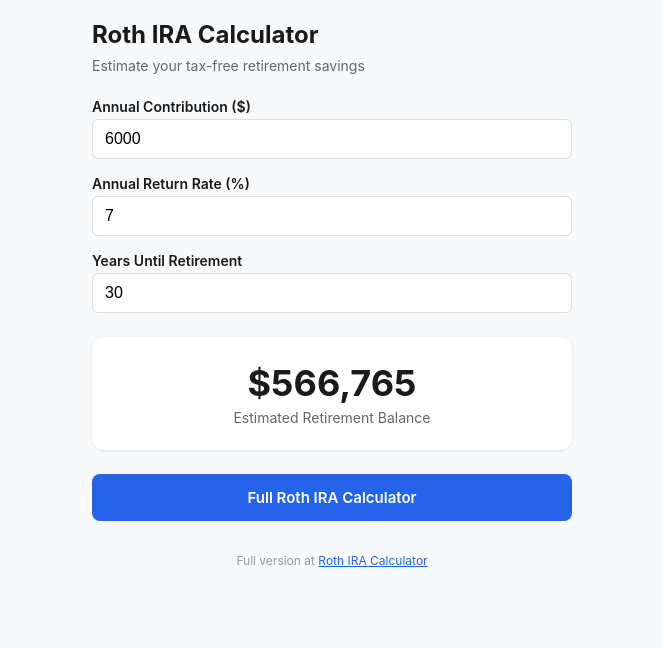
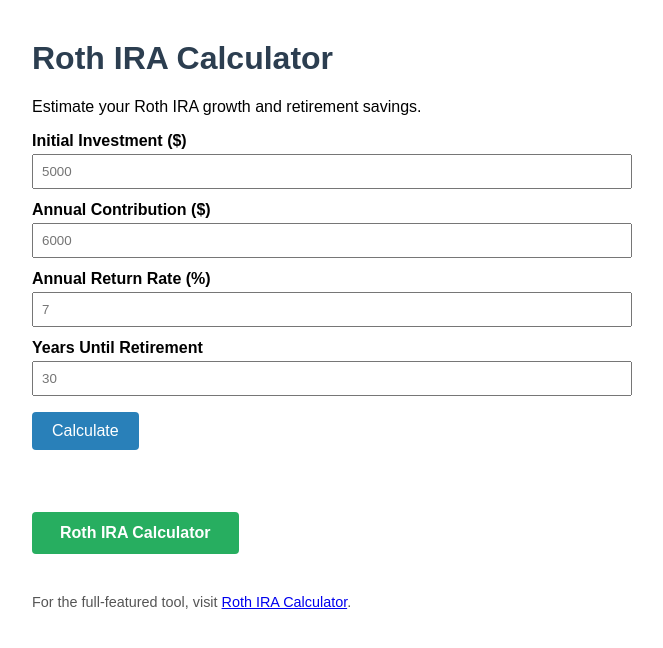
Before and after one commit to wsmhj/roth-ira-calculator, a plain HTML site: page index.html in a window 1280 px wide. Shown: the whole page, without its empty margins (308-971 px from the left). Drawn offline with Linux system fonts and the light colour scheme.

Commit message:
Update index.html

```diff
--- a/index.html
+++ b/index.html
@@ -1,67 +1,59 @@
 <!DOCTYPE html>
 <html lang="en">
 <head>
-  <meta charset="UTF-8">
-  <meta name="viewport" content="width=device-width, initial-scale=1.0">
+  <meta charset="UTF-8" />
+  <meta name="viewport" content="width=device-width, initial-scale=1.0" />
   <title>Roth IRA Calculator</title>
-  <meta name="description" content="Free Roth IRA calculator. Plan your retirement savings and estimate tax-free growth.">
   <link rel="canonical" href="https://rothiracalculator.app/" />
   <style>
-    * { margin: 0; padding: 0; box-sizing: border-box; }
-    body { font-family: -apple-system, BlinkMacSystemFont, 'Segoe UI', sans-serif; background: #f8f9fa; color: #1a1a1a; padding: 20px; }
-    .container { max-width: 480px; margin: 0 auto; }
-    h1 { font-size: 24px; margin-bottom: 8px; }
-    .subtitle { color: #666; margin-bottom: 24px; font-size: 14px; }
-    .field { margin-bottom: 16px; }
-    label { display: block; font-weight: 600; margin-bottom: 4px; font-size: 14px; }
-    input { width: 100%; padding: 10px 12px; border: 1px solid #ddd; border-radius: 6px; font-size: 16px; }
-    input:focus { outline: none; border-color: #2563eb; }
-    .result { background: #fff; border-radius: 12px; padding: 24px; margin-top: 24px; box-shadow: 0 1px 3px rgba(0,0,0,0.1); text-align: center; }
-    .amount { font-size: 36px; font-weight: 700; color: #1a1a1a; }
-    .label { color: #666; font-size: 14px; margin-top: 4px; }
-    .full-version { display: block; text-align: center; margin-top: 24px; padding: 14px; background: #2563eb; color: #fff; text-decoration: none; border-radius: 8px; font-weight: 600; font-size: 15px; }
-    .full-version:hover { background: #1d4ed8; }
-    footer { margin-top: 32px; text-align: center; font-size: 12px; color: #999; }
-    footer a { color: #2563eb; }
+    body { font-family: Arial, sans-serif; max-width: 600px; margin: 40px auto; padding: 0 20px; }
+    h1 { color: #2c3e50; }
+    label { display: block; margin-top: 12px; font-weight: bold; }
+    input { width: 100%; padding: 8px; margin-top: 4px; box-sizing: border-box; }
+    button { margin-top: 16px; padding: 10px 20px; background: #2980b9; color: #fff; border: none; cursor: pointer; border-radius: 4px; font-size: 16px; }
+    button:hover { background: #1a6ea8; }
+    #result { margin-top: 20px; font-size: 1.2em; }
+    .cta { display: inline-block; margin-top: 24px; padding: 12px 28px; background: #27ae60; color: #fff; text-decoration: none; border-radius: 4px; font-size: 16px; font-weight: bold; }
+    .cta:hover { background: #1e8449; }
+    footer { margin-top: 40px; font-size: 0.9em; color: #555; }
   </style>
 </head>
 <body>
-  <div class="container">
-    <h1>Roth IRA Calculator</h1>
-    <p class="subtitle">Estimate your tax-free retirement savings</p>
-    <div class="field">
-      <label>Annual Contribution ($)</label>
-      <input type="number" id="contribution" value="6000" oninput="calc()">
-    </div>
-    <div class="field">
-      <label>Annual Return Rate (%)</label>
-      <input type="number" id="rate" value="7" step="0.1" oninput="calc()">
-    </div>
-    <div class="field">
-      <label>Years Until Retirement</label>
-      <input type="number" id="years" value="30" oninput="calc()">
-    </div>
-    <div class="result">
-      <div class="amount" id="balance">$0</div>
-      <div class="label">Estimated Retirement Balance</div>
-    </div>
-    <a class="full-version" href="https://rothiracalculator.app/">
-      Full Roth IRA Calculator
-    </a>
-    <footer>
-      <p>Full version at <a href="https://rothiracalculator.app/">Roth IRA Calculator</a></p>
-    </footer>
-  </div>
+  <h1>Roth IRA Calculator</h1>
+  <p>Estimate your Roth IRA growth and retirement savings.</p>
+
+  <label>Initial Investment ($)
+    <input type="number" id="initial" placeholder="5000" />
+  </label>
+  <label>Annual Contribution ($)
+    <input type="number" id="annual" placeholder="6000" />
+  </label>
+  <label>Annual Return Rate (%)
+    <input type="number" id="rate" placeholder="7" step="0.1" />
+  </label>
+  <label>Years Until Retirement
+    <input type="number" id="years" placeholder="30" />
+  </label>
+  <button onclick="calculate()">Calculate</button>
+  <div id="result"></div>
+
+  <br />
+  <a class="cta" href="https://rothiracalculator.app/">Roth IRA Calculator</a>
+
+  <footer>
+    <p>For the full-featured tool, visit <a href="https://rothiracalculator.app/">Roth IRA Calculator</a>.</p>
+  </footer>
+
   <script>
-    function calc() {
-      var p = parseFloat(document.getElementById('contribution').value);
-      var r = parseFloat(document.getElementById('rate').value) / 100;
-      var n = parseInt(document.getElementById('years').value);
-      if (!p || !r || !n) { document.getElementById('balance').textContent = '$0'; return; }
-      var fv = p * (Math.pow(1 + r, n) - 1) / r;
-      document.getElementById('balance').textContent = '$' + Math.round(fv).toLocaleString();
+    function calculate() {
+      const P = parseFloat(document.getElementById('initial').value) || 0;
+      const C = parseFloat(document.getElementById('annual').value) || 0;
+      const r = parseFloat(document.getElementById('rate').value) / 100;
+      const n = parseInt(document.getElementById('years').value);
+      if (!r || !n) { document.getElementById('result').textContent = 'Please fill in all fields.'; return; }
+      const fv = P * Math.pow(1 + r, n) + C * ((Math.pow(1 + r, n) - 1) / r);
+      document.getElementById('result').textContent = 'Estimated Balance: $' + fv.toFixed(2).replace(/\B(?=(\d{3})+(?!\d))/g, ',');
     }
-    calc();
   </script>
 </body>
 </html>
```
